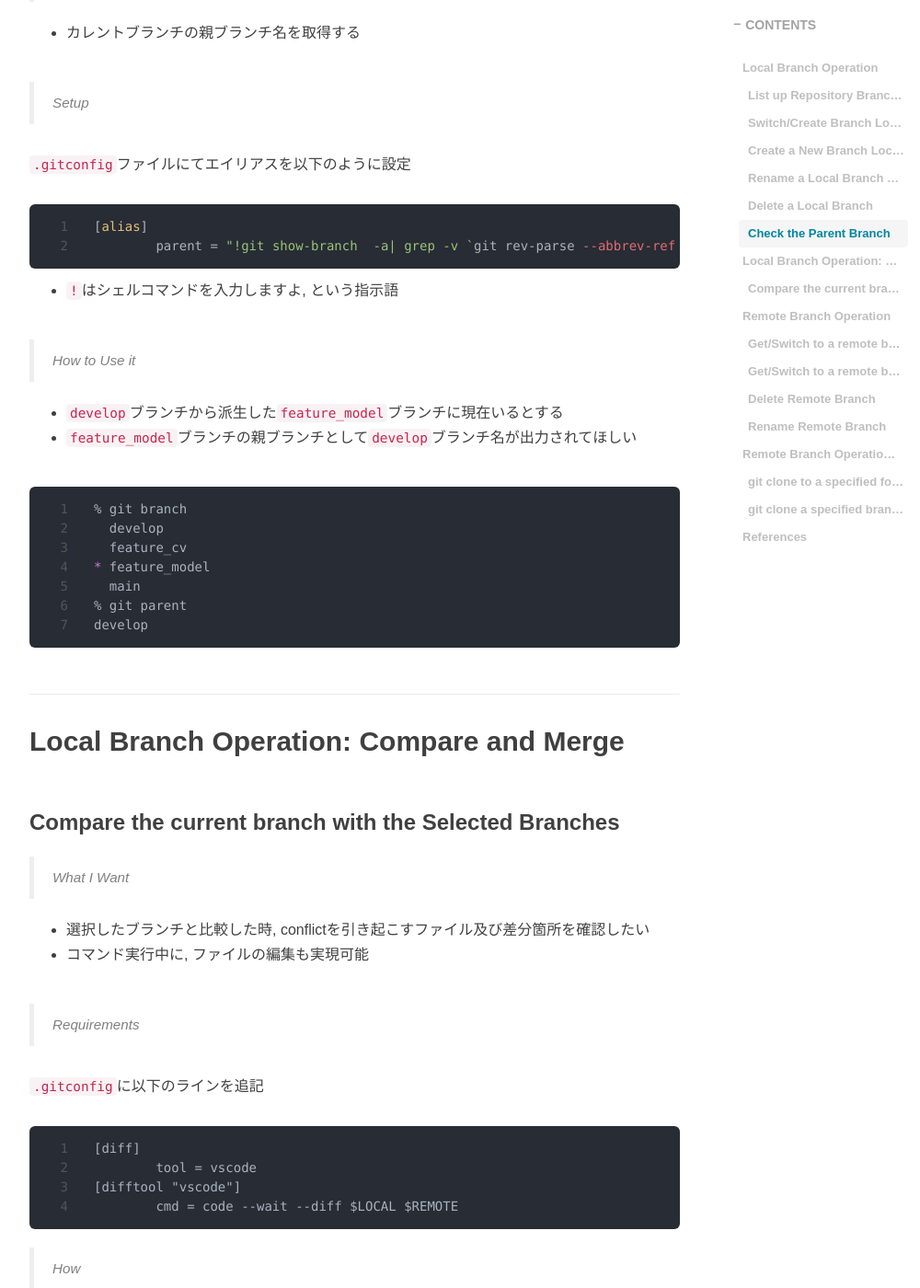
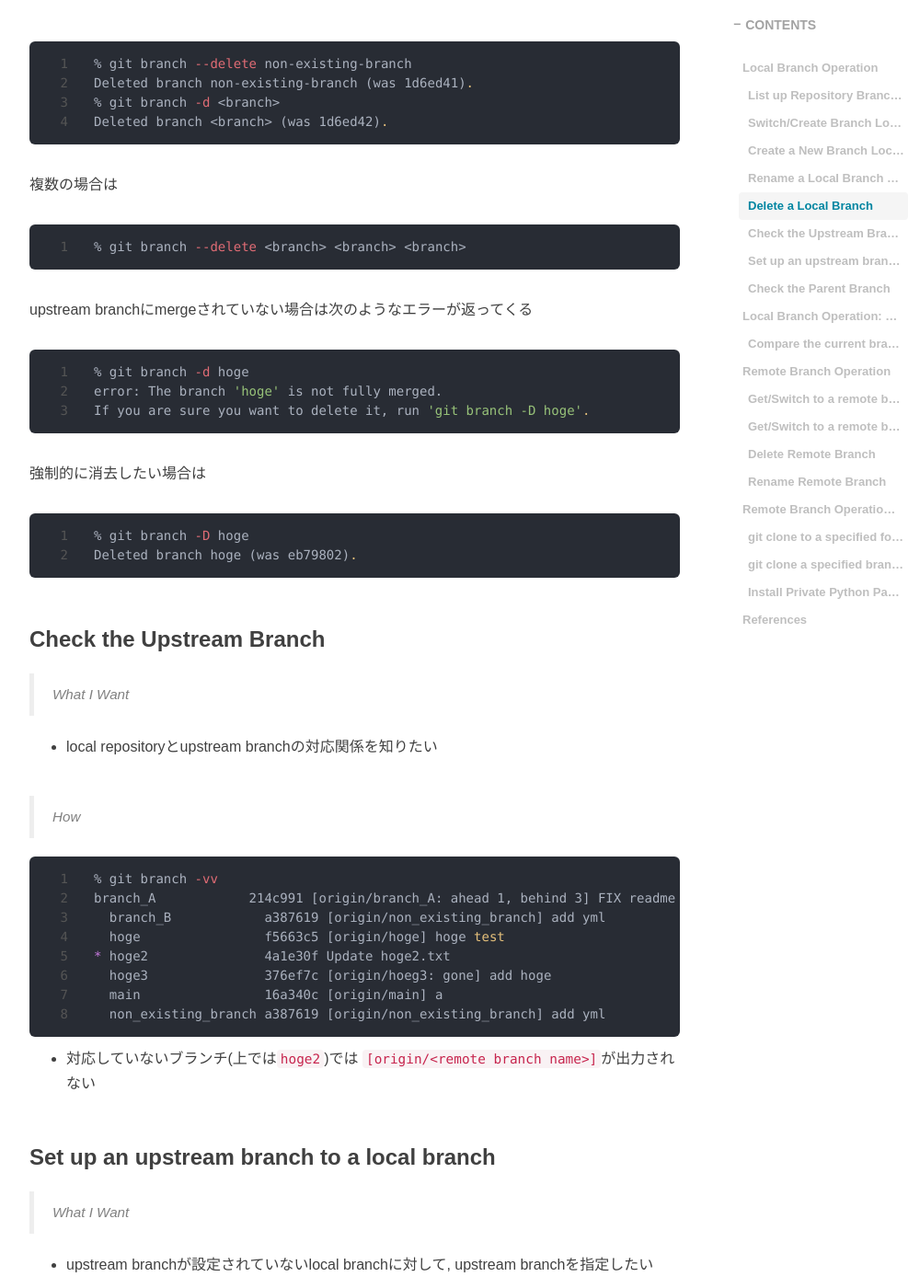
Before and after one commit to RyoNakagami/RyoNakagami.github.io, a Jekyll site: the page built from _posts/2020-12-29-git-remote-branch-operation.md, in a window 1280 px wide and 1400 px high, scrolled down 3806 px. Shown: the whole window at 92% size, without its empty margins (233-1233 px from the left). Built offline with Jekyll 4.4.1, drawn with Linux system fonts in a browser that asks for light colours; comment, search, counter and statistics services are not loaded; some of the changed text lies outside the part shown.

Commit message:
FIX doctoc

````diff
--- a/_posts/2020-12-28-ubuntu-git-and-github-setup.md
+++ b/_posts/2020-12-28-ubuntu-git-and-github-setup.md
@@ -45,7 +44,7 @@ tags:
   - [Git へ GPG キーを伝える](#git-%E3%81%B8-gpg-%E3%82%AD%E3%83%BC%E3%82%92%E4%BC%9D%E3%81%88%E3%82%8B)
   - [`.zshrc`への登録](#zshrc%E3%81%B8%E3%81%AE%E7%99%BB%E9%8C%B2)
   - [コミットに署名する](#%E3%82%B3%E3%83%9F%E3%83%83%E3%83%88%E3%81%AB%E7%BD%B2%E5%90%8D%E3%81%99%E3%82%8B)
-- [7. BFG Repo-Cleanerのインストール](#7-bfg-repo-cleaner%E3%81%AE%E3%82%A4%E3%83%B3%E3%82%B9%E3%83%88%E3%83%BC%E3%83%AB)
+- [6. BFG Repo-Cleanerのインストール](#6-bfg-repo-cleaner%E3%81%AE%E3%82%A4%E3%83%B3%E3%82%B9%E3%83%88%E3%83%BC%E3%83%AB)
   - [BFG Repo-Cleanerとは？](#bfg-repo-cleaner%E3%81%A8%E3%81%AF)
   - [BFGのインストール](#bfg%E3%81%AE%E3%82%A4%E3%83%B3%E3%82%B9%E3%83%88%E3%83%BC%E3%83%AB)
 - [References](#references)
--- a/_posts/2020-12-29-git-remote-branch-operation.md
+++ b/_posts/2020-12-29-git-remote-branch-operation.md
@@ -25,17 +25,23 @@ tags:
 - [Local Branch Operation](#local-branch-operation)
   - [List up Repository Branches](#list-up-repository-branches)
   - [Switch/Create Branch Locally](#switchcreate-branch-locally)
-  - [Get/Switch to a remote branch](#getswitch-to-a-remote-branch)
   - [Create a New Branch Locally from a Specified Branch](#create-a-new-branch-locally-from-a-specified-branch)
   - [Rename a Local Branch Name](#rename-a-local-branch-name)
   - [Delete a Local Branch](#delete-a-local-branch)
+  - [Check the Upstream Branch](#check-the-upstream-branch)
+  - [Set up an upstream branch to a local branch](#set-up-an-upstream-branch-to-a-local-branch)
   - [Check the Parent Branch](#check-the-parent-branch)
+- [Local Branch Operation: Compare and Merge](#local-branch-operation-compare-and-merge)
+  - [Compare the current branch with the Selected Branches](#compare-the-current-branch-with-the-selected-branches)
 - [Remote Branch Operation](#remote-branch-operation)
+  - [Get/Switch to a remote branch: `git switch` version](#getswitch-to-a-remote-branch-git-switch-version)
+  - [Get/Switch to a remote branch: `git fetch` version](#getswitch-to-a-remote-branch-git-fetch-version)
   - [Delete Remote Branch](#delete-remote-branch)
   - [Rename Remote Branch](#rename-remote-branch)
 - [Remote Branch Operation: `git clone`](#remote-branch-operation-git-clone)
-  - [特定のフォルダにクローンを作成](#%E7%89%B9%E5%AE%9A%E3%81%AE%E3%83%95%E3%82%A9%E3%83%AB%E3%83%80%E3%81%AB%E3%82%AF%E3%83%AD%E3%83%BC%E3%83%B3%E3%82%92%E4%BD%9C%E6%88%90)
-  - [特定のブランチのみをローカルにcloneする](#%E7%89%B9%E5%AE%9A%E3%81%AE%E3%83%96%E3%83%A9%E3%83%B3%E3%83%81%E3%81%AE%E3%81%BF%E3%82%92%E3%83%AD%E3%83%BC%E3%82%AB%E3%83%AB%E3%81%ABclone%E3%81%99%E3%82%8B)
+  - [git clone to a specified folder](#git-clone-to-a-specified-folder)
+  - [git clone a specified branch only](#git-clone-a-specified-branch-only)
+  - [Install Private Python Packages via git clone](#install-private-python-packages-via-git-clone)
 - [References](#references)
 
 <!-- END doctoc generated TOC please keep comment here to allow auto update -->
@@ -145,10 +151,72 @@ Switched to a new branch 'hoge2'
 
 ### Delete a Local Branch
 
+- Upstream branchに編集記録が最新版までmergeされているローカルブランチを消去する場合に使用可能
+
 ```zsh
-% git branch --delete non-existing-branch # git branch -d <branch> is also ok
+% git branch --delete non-existing-branch
 Deleted branch non-existing-branch (was 1d6ed41).
+% git branch -d <branch>
+Deleted branch <branch> (was 1d6ed42).
 ```
+
+複数の場合は
+
+```zsh
+% git branch --delete <branch> <branch> <branch>
+```
+
+upstream branchにmergeされていない場合は次のようなエラーが返ってくる
+
+```zsh
+% git branch -d hoge
+error: The branch 'hoge' is not fully merged.
+If you are sure you want to delete it, run 'git branch -D hoge'.
+```
+
+強制的に消去したい場合は
+
+```zsh
+% git branch -D hoge
+Deleted branch hoge (was eb79802).
+```
+
+### Check the Upstream Branch
+
+> What I Want
+
+- local repositoryとupstream branchの対応関係を知りたい
+
+> How
+
+```zsh
+% git branch -vv
+branch_A            214c991 [origin/branch_A: ahead 1, behind 3] FIX readme
+  branch_B            a387619 [origin/non_existing_branch] add yml
+  hoge                f5663c5 [origin/hoge] hoge test
+* hoge2               4a1e30f Update hoge2.txt
+  hoge3               376ef7c [origin/hoeg3: gone] add hoge
+  main                16a340c [origin/main] a
+  non_existing_branch a387619 [origin/non_existing_branch] add yml
+```
+
+- 対応していないブランチ(上では`hoge2`)では `[origin/<remote branch name>]`が出力されない
+
+
+### Set up an upstream branch to a local branch
+
+> What I Want
+
+- upstream branchが設定されていないlocal branchに対して, upstream branchを指定したい
+
+> How
+
+```zsh
+% git branch -u <remote branch>
+% git branch <local branch> -u <remote branch>
+```
+
+- `<local branch>`を省略した場合は, 現在のbranchに対してupstream branchを設定する
 
 
 ### Check the Parent Branch
@@ -270,6 +338,14 @@ develop
 
 - コロン(=`:`)の前に何も指定しないことで,「空」をpushするという挙動になる
 
+> 複数の場合
+
+```zsh
+% git push origin --delete <branch1> <branch2> <branch3>
+```
+
+
+
 ### Rename Remote Branch
 
 > Syntax
@@ -317,7 +393,26 @@ fatal: destination path 'pokochin' already exists and is not an empty directory.
 - `-b` は `--branch` optionのこと
 
 
+### Install Private Python Packages via git clone
 
+- <branch-name>: installしたいversionを指定
+- <folder-name>: レポジトリのローカルにおける保存先
+
+```zsh
+% git clone -b <branch-name> <repository url> <local-folder-path>
+```
+
+Then, pip経由の場合は編集可能性を考慮して `-e` オプションを付与してインストール
+
+```zsh
+% pip install -e <folder-name>
+```
+
+Poetry経由の場合は
+
+```zsh
+% poetry add --editable <folder-name>
+```
 
 ## References
 
````
Also changed, not shown: other parts of _posts/2020-12-28-ubuntu-git-and-github-setup.md (+0 -1 lines), _posts/2020-12-30-git-pull-error-updating-local-after-remote-change.md (+30 -20 lines), _posts/2021-01-02-git-and-VSCode-setup.md (+1 -0 lines).
